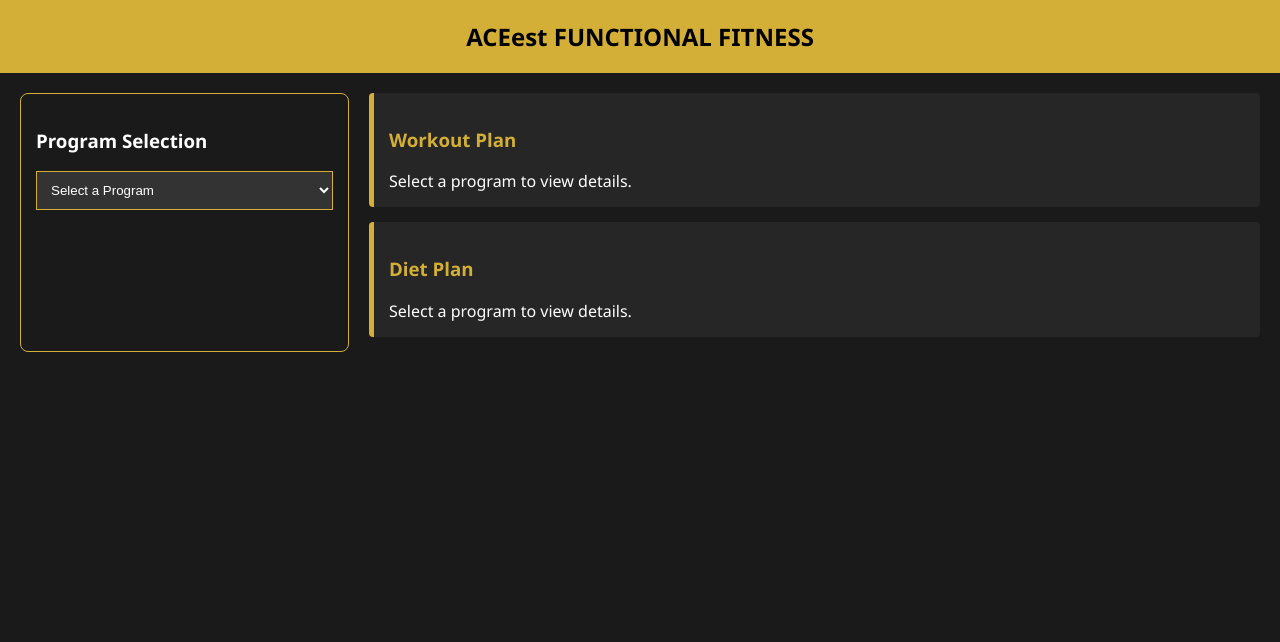
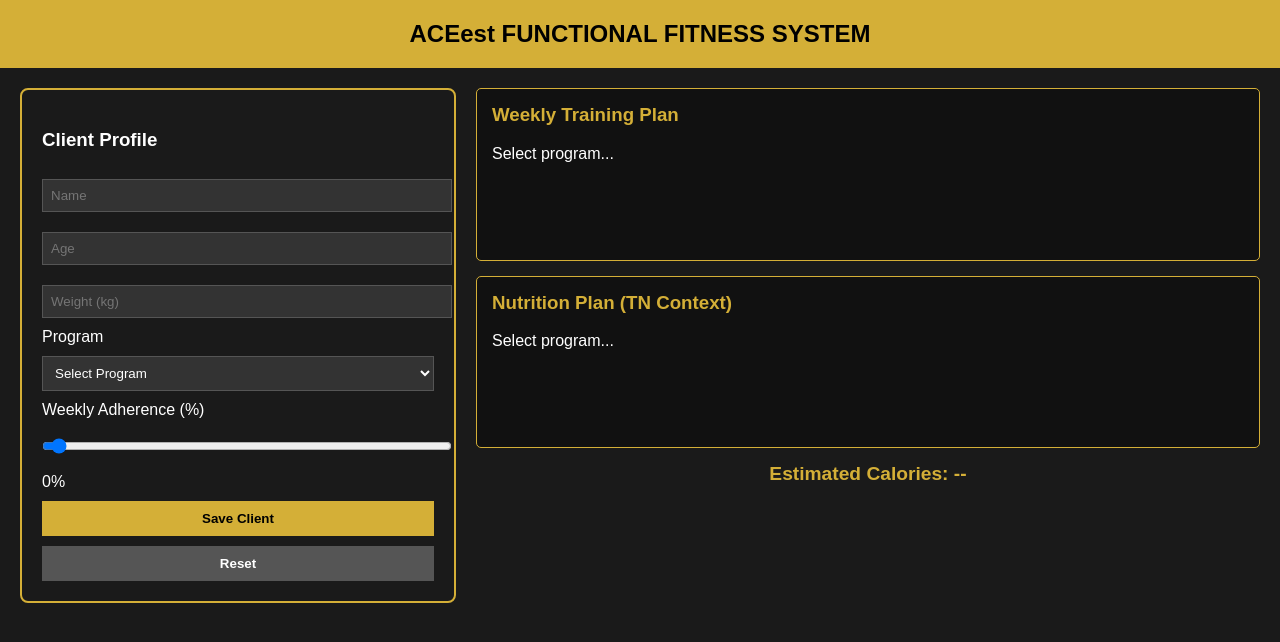
Before and after one commit to Ramyashreeyr2309/DevOps_Assignment_ACEest_Gym_and_Fitness_Application, a Flask app: page / in a window 1280 px wide. Shown: the top 642 px of the page. Run offline with Flask 3, Linux system fonts and the light colour scheme; data comes from the database, SQL or seed files in the repository; both versions use the stored data as it was after the commit.

Commit message:
Created app v1.1.0

```diff
--- a/app/app.py
+++ b/app/app.py
@@ -1,45 +1,57 @@
 import sqlite3
-from flask import Flask, render_template, jsonify
+from flask import Flask, render_template, jsonify, request
 
 app = Flask(__name__)
 DB_PATH = 'aceest_fitness.db'
 
-# Program Data
+# Program data migrated from Aceestver-1.1.py
 PROGRAMS = {
     "Fat Loss (FL)": {
-        "workout": "Mon: 5x5 Back Squat + AMRAP\nTue: EMOM 20min Assault Bike\nWed: Bench Press + 21-15-9\nThu: 10RFT Deadlifts/Box Jumps\nFri: 30min Active Recovery",
-        "diet": "B: 3 Egg Whites + Oats Idli\nL: Grilled Chicken + Brown Rice\nD: Fish Curry + Millet Roti\nTarget: 2,000 kcal",
-        "color": "#e74c3c"
+        "workout": "Mon: Back Squat 5x5 + Core\nTue: EMOM 20min Assault Bike\nWed: Bench Press + 21-15-9\nThu: Deadlift + Box Jumps\nFri: Zone 2 Cardio 30min",
+        "diet": "Breakfast: Egg Whites + Oats\nLunch: Grilled Chicken + Brown Rice\nDinner: Fish Curry + Millet Roti\nTarget: ~2000 kcal",
+        "color": "#e74c3c",
+        "calorie_factor": 22
     },
     "Muscle Gain (MG)": {
         "workout": "Mon: Squat 5x5\nTue: Bench 5x5\nWed: Deadlift 4x6\nThu: Front Squat 4x8\nFri: Incline Press 4x10\nSat: Barbell Rows 4x10",
-        "diet": "B: 4 Eggs + PB Oats\nL: Chicken Biryani (250g Chicken)\nD: Mutton Curry + Jeera Rice\nTarget: 3,200 kcal",
-        "color": "#2ecc71"
+        "diet": "Breakfast: Eggs + Peanut Butter Oats\nLunch: Chicken Biryani\nDinner: Mutton Curry + Rice\nTarget: ~3200 kcal",
+        "color": "#2ecc71",
+        "calorie_factor": 35
     },
     "Beginner (BG)": {
-        "workout": "Circuit Training: Air Squats, Ring Rows, Push-ups.\nFocus: Technique Mastery & Form (90% Threshold)",
-        "diet": "Balanced Tamil Meals: Idli-Sambar, Rice-Dal, Chapati.\nProtein: 120g/day",
-        "color": "#3498db"
+        "workout": "Full Body Circuit:\n- Air Squats\n- Ring Rows\n- Push-ups\nFocus: Technique & Consistency",
+        "diet": "Balanced Tamil Meals\nIdli / Dosa / Rice + Dal\nProtein Target: 120g/day",
+        "color": "#3498db",
+        "calorie_factor": 26
     }
 }
 
 def get_db_connection():
     conn = sqlite3.connect(DB_PATH)
-    conn.row_factory = sqlite3.Row  # Access columns by name
+    conn.row_factory = sqlite3.Row
     return conn
 
 @app.route('/')
 def index():
-    conn = get_db_connection()
-    clients = conn.execute('SELECT name FROM clients').fetchall()
-    conn.close()
-    return render_template('index.html', clients=clients, programs=PROGRAMS)
+    return render_template('index.html', programs=PROGRAMS)
 
-@app.route('/get_program/<program>')
-def get_program(program):
-    if program in PROGRAMS:
-        return jsonify(PROGRAMS[program])
-    return jsonify({"error": "Program not found"}), 404
+@app.route('/save_client', methods=['POST'])
+def save_client():
+    data = request.json
+    try:
+        conn = get_db_connection()
+        # Inserting into the 'clients' table based on your DB schema
+        conn.execute('''
+            INSERT INTO clients (name, age, weight, program, target_adherence)
+            VALUES (?, ?, ?, ?, ?)
+            ON CONFLICT(name) DO UPDATE SET
+            age=excluded.age, weight=excluded.weight, program=excluded.program, target_adherence=excluded.target_adherence
+        ''', (data['name'], data['age'], data['weight'], data['program'], data['adherence']))
+        conn.commit()
+        conn.close()
+        return jsonify({"status": "success", "message": f"Client {data['name']} saved!"})
+    except Exception as e:
+        return jsonify({"status": "error", "message": str(e)}), 500
 
 if __name__ == '__main__':
     # host='0.0.0.0' is required for Docker connectivity
--- a/app/templates/index.html
+++ b/app/templates/index.html
@@ -1,60 +1,114 @@
 <!DOCTYPE html>
 <html>
 <head>
-    <title>ACEest Fitness Web</title>
+    <title>ACEest Fitness & Performance</title>
     <style>
-        body { background-color: #1a1a1a; color: #fff; font-family: 'Segoe UI', sans-serif; margin: 0; }
-        .header { background-color: #d4af37; color: #000; padding: 20px; text-align: center; font-size: 24px; font-weight: bold; }
-        .container { display: flex; padding: 20px; gap: 20px; }
-        .sidebar { flex: 1; border: 1px solid #d4af37; padding: 15px; border-radius: 8px; }
-        .main-content { flex: 3; }
-        .card { background: #262626; border-left: 5px solid #d4af37; padding: 15px; margin-bottom: 15px; border-radius: 4px; }
-        select { width: 100%; padding: 10px; background: #333; color: #fff; border: 1px solid #d4af37; cursor: pointer; }
-        .metric-val { color: #d4af37; font-weight: bold; }
+        body { background-color: #1a1a1a; color: white; font-family: Arial; margin: 0; }
+        .header { background: #d4af37; color: black; text-align: center; padding: 20px; font-size: 24px; font-weight: bold; }
+        .main { display: flex; padding: 20px; gap: 20px; }
+        .left-panel { flex: 1; border: 2px solid #d4af37; padding: 20px; border-radius: 8px; }
+        .right-panel { flex: 2; display: flex; flex-direction: column; gap: 15px; }
+        .card { background: #111; border: 1px solid #d4af37; padding: 15px; border-radius: 5px; }
+        .card h3 { color: #d4af37; margin-top: 0; }
+        input, select { width: 100%; padding: 8px; margin: 10px 0; background: #333; color: white; border: 1px solid #555; }
+        button { width: 100%; padding: 10px; background: #d4af37; border: none; font-weight: bold; cursor: pointer; margin-top: 10px; }
+        .display-text { white-space: pre-line; min-height: 100px; }
+        #calorie-display { font-size: 1.2em; color: #d4af37; font-weight: bold; text-align: center; }
     </style>
 </head>
 <body>
 
-<div class="header">ACEest FUNCTIONAL FITNESS</div>
+<div class="header">ACEest FUNCTIONAL FITNESS SYSTEM</div>
 
-<div class="container">
-    <div class="sidebar">
-        <h3>Program Selection</h3>
-        <select id="programSelect" onchange="loadProgramDetails()">
-            <option value="" disabled selected>Select a Program</option>
-            {% for program in programs %}
-            <option value="{{ program }}">{{ program }}</option>
+<div class="main">
+    <div class="left-panel">
+        <h3>Client Profile</h3>
+        <input type="text" id="name" placeholder="Name">
+        <input type="number" id="age" placeholder="Age">
+        <input type="number" id="weight" placeholder="Weight (kg)" oninput="updateCalculations()">
+
+        <label>Program</label>
+        <select id="program" onchange="updateCalculations()">
+            <option value="" disabled selected>Select Program</option>
+            {% for name in programs %}
+            <option value="{{ name }}">{{ name }}</option>
             {% endfor %}
         </select>
+
+        <label>Weekly Adherence (%)</label>
+        <input type="range" id="adherence" min="0" max="100" value="0">
+        <span id="adh-val">0%</span>
+
+        <button onclick="saveClient()">Save Client</button>
+        <button style="background:#555; color:white;" onclick="location.reload()">Reset</button>
     </div>
 
-    <div class="main-content">
-        <div class="card" id="workout-card">
-            <h3 style="color:#d4af37">Workout Plan</h3>
-            <div id="workout-data">Select a program to view details.</div>
+    <div class="right-panel">
+        <div class="card">
+            <h3>Weekly Training Plan</h3>
+            <div id="workout-box" class="display-text">Select program...</div>
         </div>
-
-        <div class="card" id="diet-card">
-            <h3 style="color:#d4af37">Diet Plan</h3>
-            <div id="diet-data">Select a program to view details.</div>
+        <div class="card">
+            <h3>Nutrition Plan (TN Context)</h3>
+            <div id="diet-box" class="display-text">Select program...</div>
         </div>
+        <div id="calorie-display">Estimated Calories: --</div>
     </div>
 </div>
 
 <script>
-async function loadProgramDetails() {
-    const program = document.getElementById('programSelect').value;
-    const response = await fetch(`/get_program/${program}`);
-    const data = await response.json();
+    // Embedded Program Data for instant UI updates
+    const programs = {};
 
-    if (data.workout) {
-        document.getElementById('workout-data').innerText = data.workout;
-        document.getElementById('diet-data').innerText = data.diet;
-    } else {
-        document.getElementById('workout-data').innerText = "No data available.";
-        document.getElementById('diet-data').innerText = "No data available.";
+    function updateCalculations() {
+        const progName = document.getElementById('program').value;
+        const weight = parseFloat(document.getElementById('weight').value) || 0;
+
+        if (progName && programs[progName]) {
+            const data = programs[progName];
+
+            // Update Text
+            const workoutBox = document.getElementById('workout-box');
+            workoutBox.innerText = data.workout;
+            workoutBox.style.color = data.color;
+
+            document.getElementById('diet-box').innerText = data.diet;
+
+            // Calculate Calories (weight * calorie_factor)
+            if (weight > 0) {
+                const kcal = Math.round(weight * data.calorie_factor);
+                document.getElementById('calorie-display').innerText = `Estimated Calories: ${kcal} kcal`;
+            }
+        }
     }
-}
+
+    async function saveClient() {
+        const payload = {
+            name: document.getElementById('name').value,
+            age: document.getElementById('age').value,
+            weight: document.getElementById('weight').value,
+            program: document.getElementById('program').value,
+            adherence: document.getElementById('adherence').value
+        };
+
+        if (!payload.name || !payload.program) {
+            alert("Please fill name and program");
+            return;
+        }
+
+        const resp = await fetch('/save_client', {
+            method: 'POST',
+            headers: {'Content-Type': 'application/json'},
+            body: JSON.stringify(payload)
+        });
+        const result = await resp.json();
+        alert(result.message);
+    }
+
+    document.getElementById('adherence').oninput = function() {
+        document.getElementById('adh-val').innerText = this.value + '%';
+    };
 </script>
+
 </body>
 </html>
```
Also changed, not shown: app/test_app.py (+37 -26 lines), app/aceest_fitness.db.
